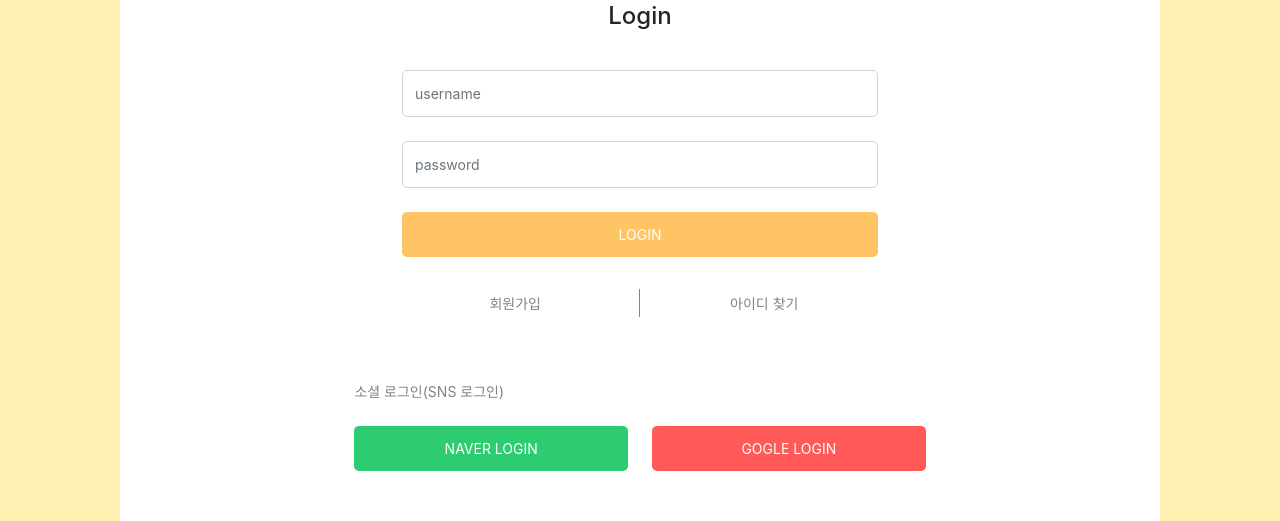
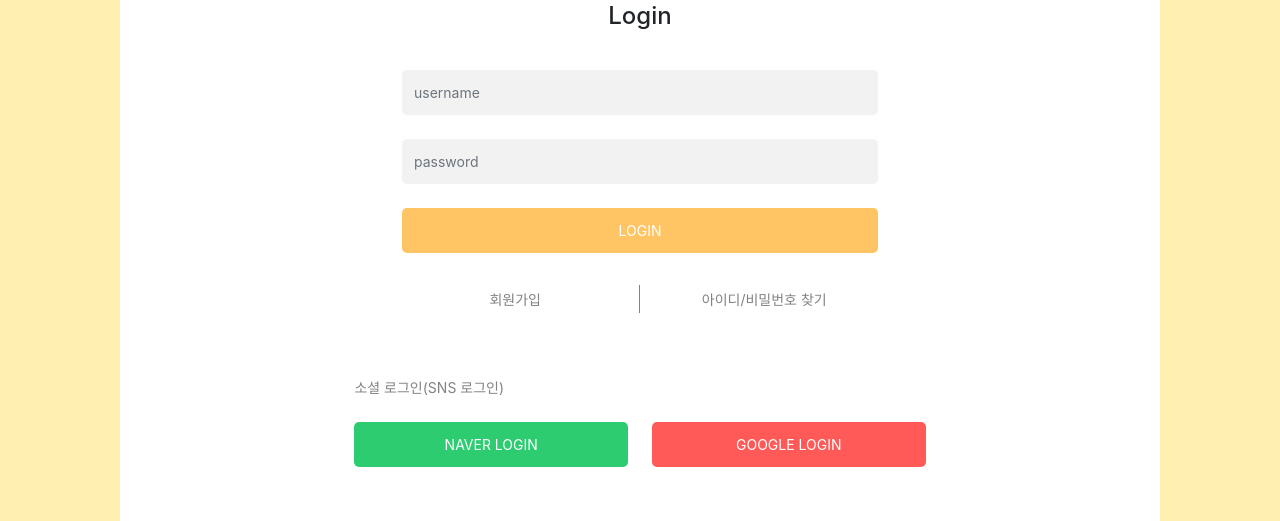
Before and after one commit to JeongWu/JooMak, a Vue app in the folder frontend/: page /member/login in a window 1280 px wide. Shown: the part 150-671 px from the top of the page. Built offline with nearby package versions, Linux system fonts and the light colour scheme; a web font is replaced by a local one.

Commit message:
update css in login page

```diff
--- a/frontend/src/components/client/member/pages/FindIdModal.vue
+++ b/frontend/src/components/client/member/pages/FindIdModal.vue
@@ -28,9 +28,6 @@
           v-model="email_confrim"
           required
         />
-        <div class="invalid-feedback">
-          인증번호를 입력하세요.
-        </div>
       </div>
     </div>
     <div class="py-3 row d-grid gap-3 d-md-flex justify-content-md-center">
--- a/frontend/src/components/client/member/pages/FindPwModal.vue
+++ b/frontend/src/components/client/member/pages/FindPwModal.vue
@@ -9,6 +9,7 @@
     <div class="py-3 row d-grid gap-3 d-md-flex justify-content-md-center">
       <button
         class="submit-button d-grid gap-3 col-6 mx-auto"
+        id="pw-modal-button"
         @click="checkForm"
       >
         확인
@@ -29,19 +30,19 @@
     console.log("FindIdModal");
   },
   methods: {
-    checkForm(e) {
-      e.preventDefault();
-      var forms = document.querySelectorAll(".needs-validation");
-      forms.forEach((form) => {
-        console.log(form);
-        if (!form.checkValidity()) {
-          e.preventDefault();
-          e.stopPropagation();
-        }
-        form.classList.add("was-validated");
-      });
-      scrollTo(0, 0);
-    },
+    // checkForm(e) {
+    //   e.preventDefault();
+    //   var forms = document.querySelectorAll(".needs-validation");
+    //   forms.forEach((form) => {
+    //     console.log(form);
+    //     if (!form.checkValidity()) {
+    //       e.preventDefault();
+    //       e.stopPropagation();
+    //     }
+    //     form.classList.add("was-validated");
+    //   });
+    //   scrollTo(0, 0);
+    // },
   },
 };
 </script>
--- a/frontend/src/components/client/member/pages/LoginPage.vue
+++ b/frontend/src/components/client/member/pages/LoginPage.vue
@@ -9,7 +9,7 @@
       <h1>
         Login
       </h1>
-      <form class="login-form needs-validation" novalidate>
+      <form class="login-form">
         <input
           class="form-control"
           id="username"
@@ -17,6 +17,7 @@
           placeholder="username"
           required
         />
+
         <input
           type="text"
           class="form-control"
@@ -24,19 +25,14 @@
           placeholder="password"
           required
         />
-        <button
-          class="submit-button d-grid gap-3 col-6 mx-auto"
-          @click="checkForm"
-        >
-          login
-        </button>
+        <button class="submit-button" type="submit">login</button>
         <div class="row c-btn-group c-btn-group--block">
           <router-link class="col-6 c-btn right-line" to="/member/entry"
             >회원가입
           </router-link>
 
           <a class="col-6 c-btn" type="button" @click="openModal"
-            >아이디 찾기</a
+            >아이디/비밀번호 찾기</a
           >
           <ModalComponent @close="closeModal" v-if="onModal">
             <template v-slot:header>
@@ -59,7 +55,7 @@
         <p>소셜 로그인(SNS 로그인)</p>
         <div class="btn-group">
           <button class="btn-primary">Naver Login</button>
-          <button class="btn-primary">Gogle Login</button>
+          <button class="btn-primary">GOogle Login</button>
         </div>
       </div>
     </div>
@@ -84,19 +80,6 @@
     closeModal() {
       console.log("close event 발생"); // 주7.
     },
-    checkForm(e) {
-      e.preventDefault();
-      var forms = document.querySelectorAll(".needs-validation");
-      forms.forEach((form) => {
-        console.log(form);
-        if (!form.checkValidity()) {
-          e.preventDefault();
-          e.stopPropagation();
-        }
-        form.classList.add("was-validated");
-      });
-      scrollTo(0, 0);
-    },
   },
 };
 </script>
@@ -119,6 +102,7 @@
 .find_modal_content {
   margin: 36px;
 }
+
 .form-group {
   display: flex;
   flex-direction: row;
@@ -267,9 +251,9 @@
 }
 .form input {
   outline: 0;
-  /* background: #f2f2f2; */
+  background: #f2f2f2;
   width: 100%;
-  /* border: 0; */
+  border: 0;
   margin: 0 0 24px;
   padding: 12px;
   box-sizing: border-box;
```
